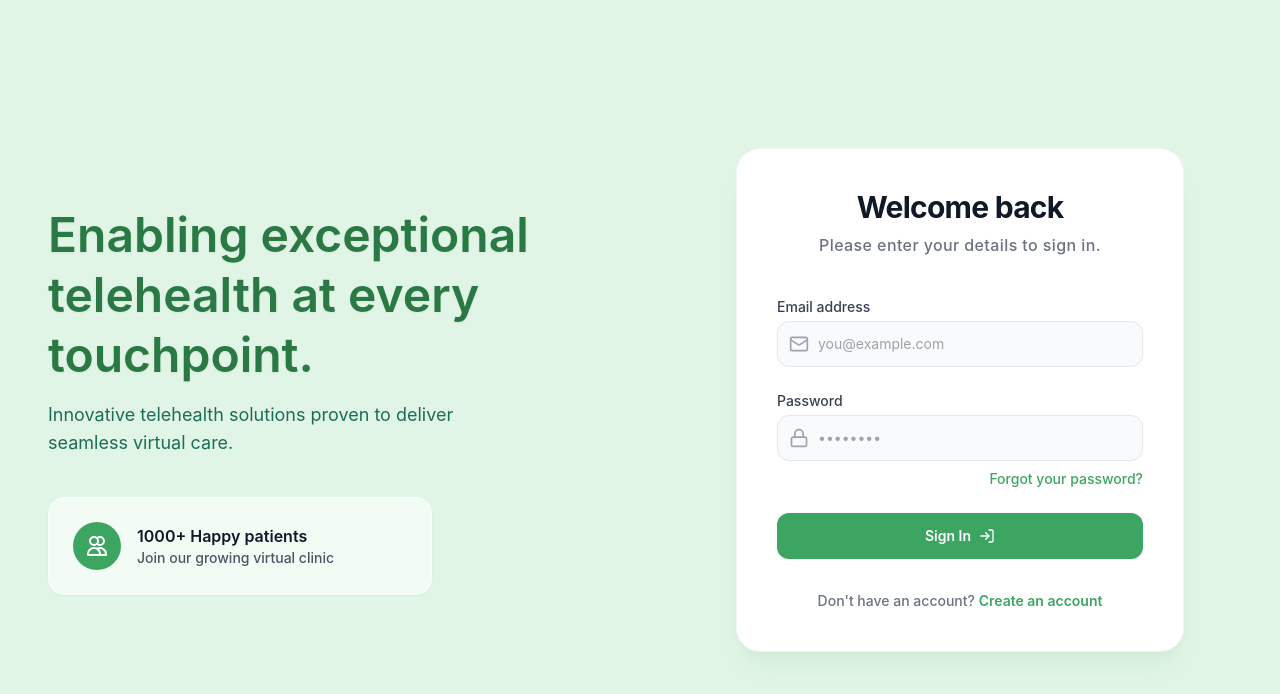
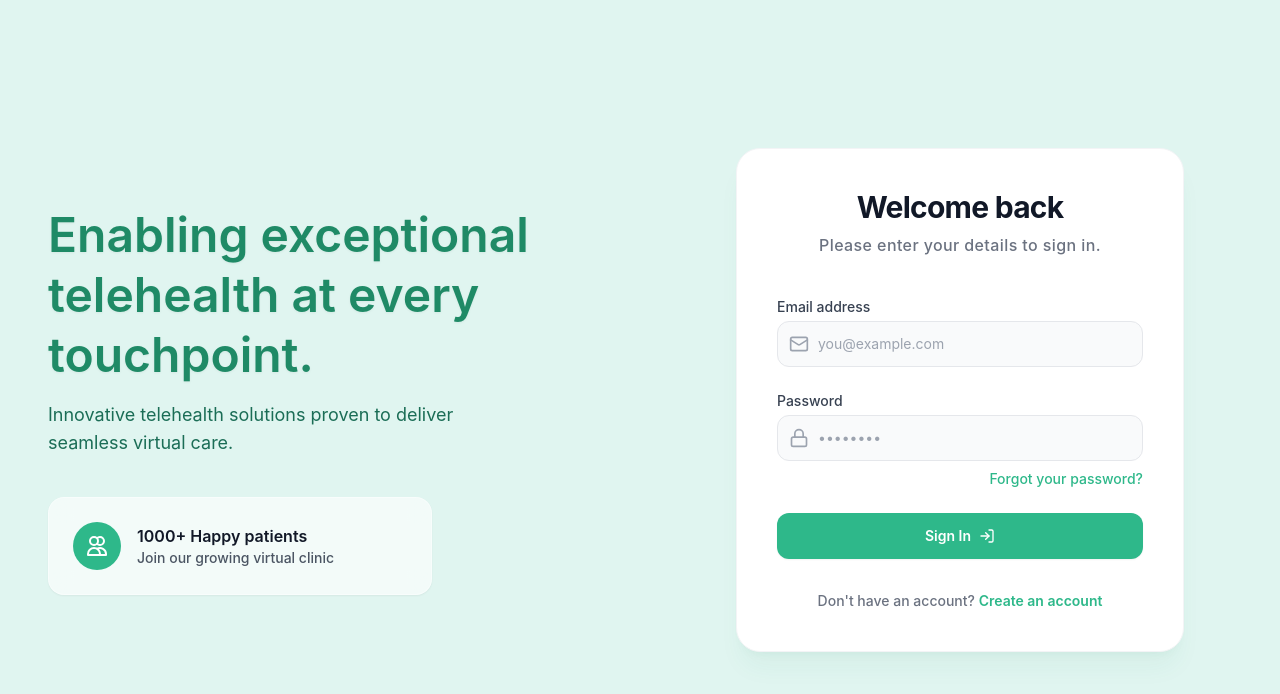
Before and after one commit to RUSIRUDEVINDA/healthcare-platform-backend, a React (Vite) app in the folder frontend/: page /auth/login in a window 1280 px wide. Shown: the top 694 px of the page. Built offline with nearby package versions, Linux system fonts and the light colour scheme.

Commit message:
feat: initialize project design system with custom brand tokens and animation framework

```diff
--- a/frontend/tailwind.config.js
+++ b/frontend/tailwind.config.js
@@ -8,17 +8,17 @@ export default {
     extend: {
       colors: {
         brand: {
-          light: '#e1f5e6', // light green background like the dribbble shot
-          DEFAULT: '#3da562', // primary green
-          dark: '#2a7844', // hover state
+          light: '#e0f5f0',
+          DEFAULT: '#2eb88a',
+          dark: '#1f8a66',
         },
         surface: {
           DEFAULT: '#ffffff',
-          muted: '#f9fafb',
+          muted: '#f8fafb',
         }
       },
       fontFamily: {
-        sans: ['Inter', 'sans-serif'],
+        sans: ['Inter', 'system-ui', 'sans-serif'],
       }
     },
   },
```
